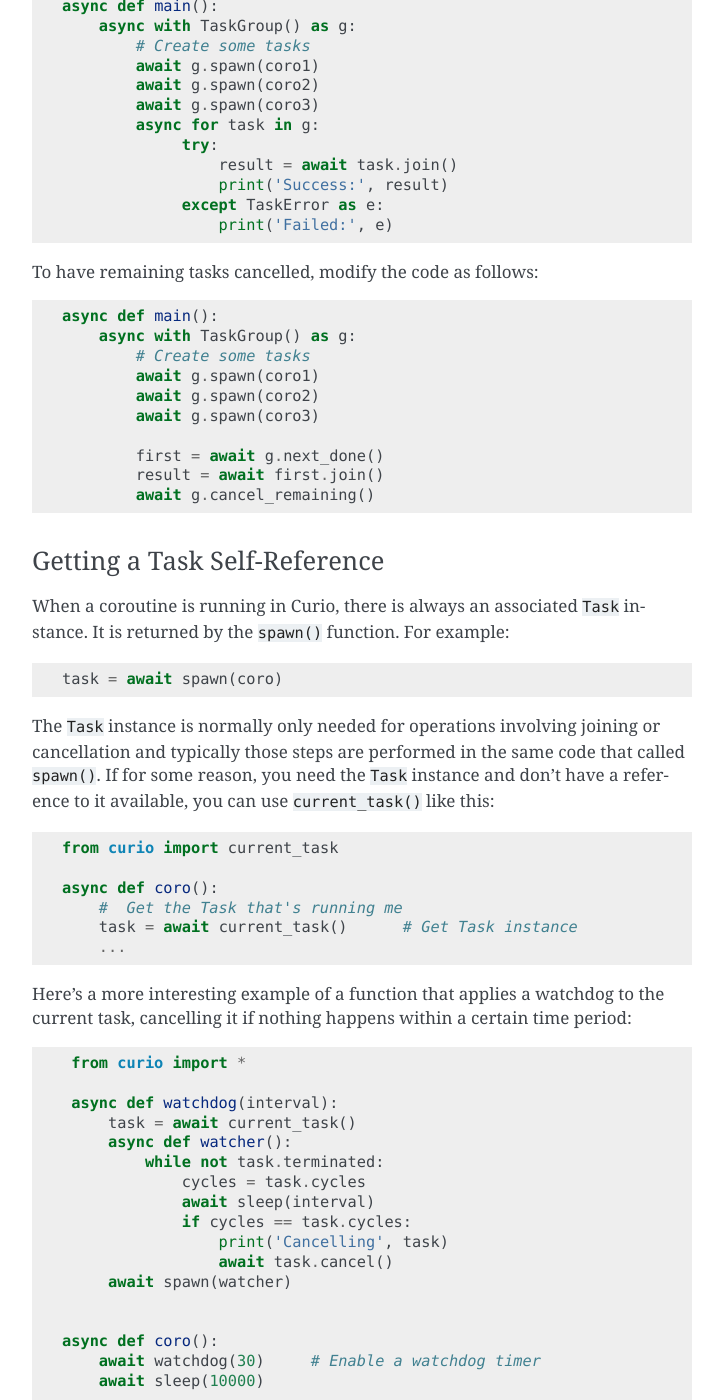
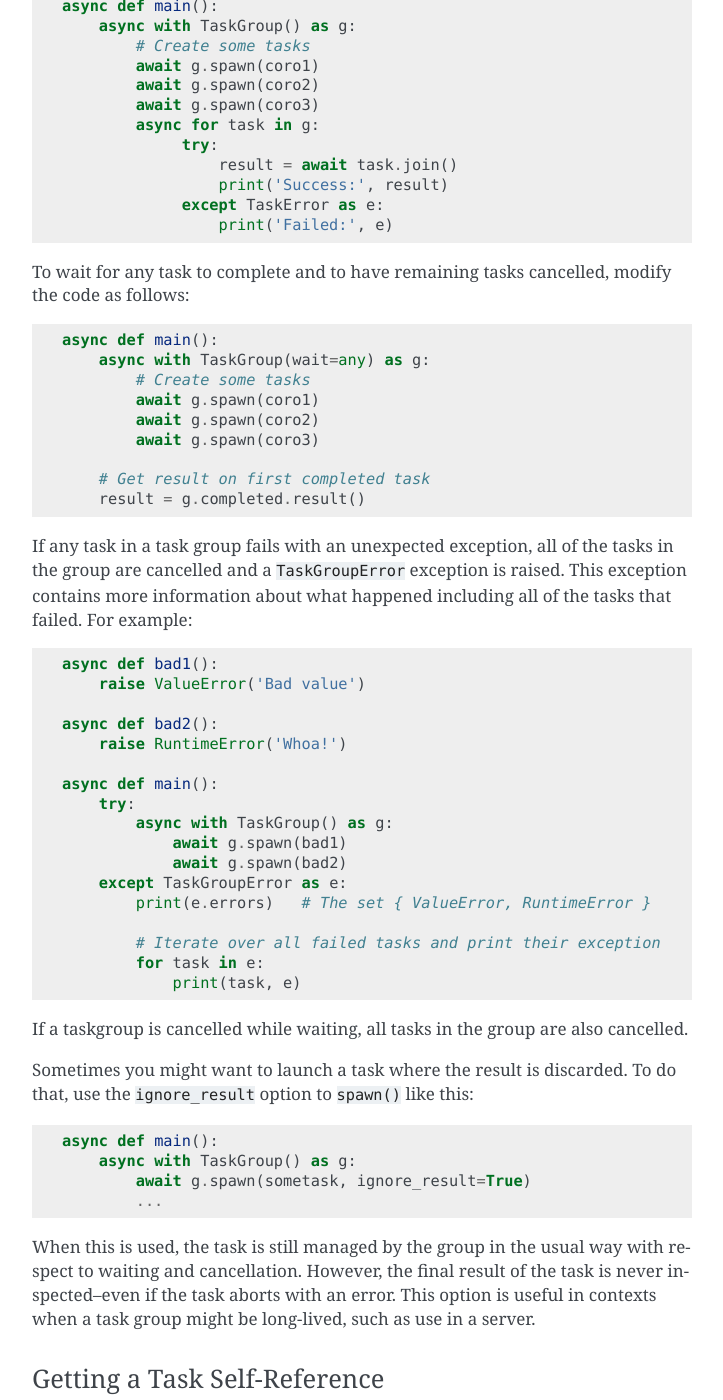
Before and after one commit to dabeaz/curio, a Sphinx documentation site: the page built from docs/devel.rst, in a window 1280 px wide and 1400 px high, scrolled down 35970 px. Shown: the whole window, without its empty margins (388-1111 px from the left). Built offline with Sphinx 7.4.7, drawn with Linux system fonts in a browser that asks for light colours; pages that are not in the unit, such as notebooks, are missing from menus.

```diff
--- a/docs/devel.rst
+++ b/docs/devel.rst
@@ -1721,18 +1721,59 @@
                  except TaskError as e:
                      print('Failed:', e)
 
-To have remaining tasks cancelled, modify the code as follows::
+To wait for any task to complete and to have remaining tasks
+cancelled, modify the code as follows::
 
     async def main():
-        async with TaskGroup() as g:
+        async with TaskGroup(wait=any) as g:
             # Create some tasks
             await g.spawn(coro1)
             await g.spawn(coro2)
             await g.spawn(coro3)
 
-            first = await g.next_done()
-	    result = await first.join()
-	    await g.cancel_remaining()
+        # Get result on first completed task
+        result = g.completed.result()
+
+If any task in a task group fails with an unexpected exception, all of
+the tasks in the group are cancelled and a ``TaskGroupError``
+exception is raised.  This exception contains more information
+about what happened including all of the tasks that failed.  For
+example::
+
+    async def bad1():
+        raise ValueError('Bad value')
+
+    async def bad2():
+        raise RuntimeError('Whoa!')
+
+    async def main():
+        try:
+            async with TaskGroup() as g:
+                await g.spawn(bad1)
+                await g.spawn(bad2)
+        except TaskGroupError as e:
+            print(e.errors)   # The set { ValueError, RuntimeError }
+
+            # Iterate over all failed tasks and print their exception
+            for task in e:
+                print(task, e)
+
+If a taskgroup is cancelled while waiting, all tasks in the group are
+also cancelled.
+
+Sometimes you might want to launch a task where the result is discarded.
+To do that, use the ``ignore_result`` option to ``spawn()`` like this::
+
+    async def main():
+        async with TaskGroup() as g:
+            await g.spawn(sometask, ignore_result=True)
+            ...
+
+When this is used, the task is still managed by the group in the usual
+way with respect to waiting and cancellation.  However, the final result
+of the task is never inspected--even if the task aborts with an error.
+This option is useful in contexts when a task group might be long-lived,
+such as use in a server.
 
 Getting a Task Self-Reference
 ^^^^^^^^^^^^^^^^^^^^^^^^^^^^^
```
Also changed, not shown: 2 other files.
